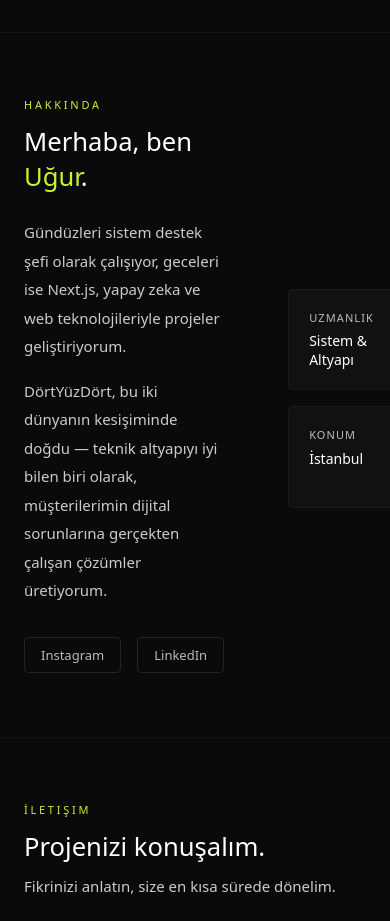
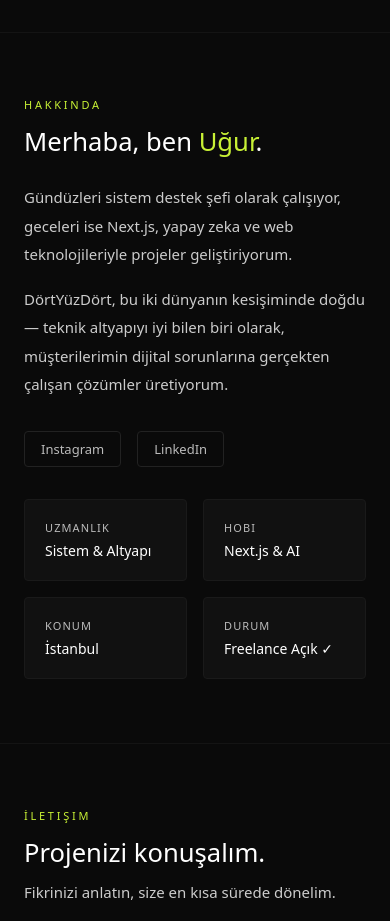
Before and after one commit to uurmob/dortyuzdort, a Next.js app: page / in a window 390 px wide. Shown: the part 2700-3621 px from the top of the page. Built offline with nearby package versions, Linux system fonts and the light colour scheme.

Commit message:
hakkinda grid responsive

```diff
--- a/app/page.js
+++ b/app/page.js
@@ -151,7 +151,7 @@
       <section id="hakkında" className="section-padding" style={{ position: 'relative', zIndex: 1, padding: '6rem 3rem', borderTop: '1px solid #141414' }}>
         <motion.div initial="hidden" whileInView="visible" viewport={{ once: true }} variants={stagger}>
           <motion.div variants={fadeUp} style={{ fontSize: '11px', letterSpacing: '0.25em', color: '#C8F135', textTransform: 'uppercase', marginBottom: '0.75rem' }}>Hakkında</motion.div>
-          <div style={{ display: 'grid', gridTemplateColumns: '1fr 1fr', gap: '4rem', alignItems: 'center' }}>
+          <div style={{ display: 'grid', gridTemplateColumns: 'repeat(auto-fit, minmax(280px, 1fr))', gap: '2rem', alignItems: 'start' }}>
             <motion.div variants={fadeUp}>
               <h2 style={{ fontSize: 'clamp(1.6rem, 4vw, 3rem)', fontWeight: 500, marginBottom: '1.5rem', color: '#fff' }}>Merhaba, ben <span style={{ color: '#C8F135' }}>Uğur</span>.</h2>
               <p style={{ color: '#ccc', fontSize: '15px', lineHeight: 1.9, marginBottom: '1rem' }}>
```
